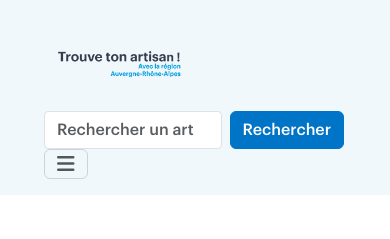
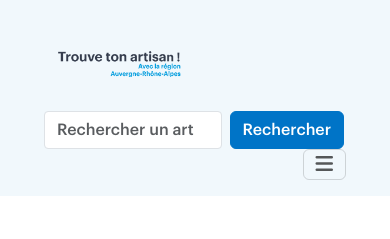
Before and after one commit to SINJ1/TrouveTonArtisan, an Angular app: page / in a window 390 px wide. Shown: the top 239 px of the page. Built offline with nearby package versions, Linux system fonts and the light colour scheme.

Commit message:
Navlink responsive

```diff
--- a/src/app/header/header.component.scss
+++ b/src/app/header/header.component.scss
@@ -1,23 +1,29 @@
 .navbar {
     padding: 1rem 2rem;
     background-color: var(--color1);
+    display: flex;
+    justify-content: space-between;
+    align-items: center;
 }
+
 .navbar-brand {
     font-weight: bold;
     font-size: 1.5rem;
 }
+
 .navbar-brand span {
     display: block;
     font-size: 0.8rem;
     color: var(--color2);
 }
+
 .nav-link {
     font-size: 1rem;
     color: #000;
     margin-right: 1.5rem;
 }
 
-.btn-primary{
+.btn-primary {
     background-color: var(--color2);
     border-color: var(--color2);
 }
@@ -26,15 +32,16 @@
     display: flex;
     align-items: center;
 }
+
 .form-control {
     border-radius: 0.25rem;
     margin-right: 0.5rem;
 }
 
-@media (max-width: 425px) {
-
-    button {
-        display: flex;
+/* ✅ Fix responsive */
+@media (max-width: 768px) {
+    .navbar-toggler {
+        margin-left: auto;
     }
     img {
         width: 150px;
@@ -46,19 +53,22 @@
         width: 100px;
     }
 }
+
 @media (min-width: 426px) {
-
+    .navbar-toggler {
+        margin-left: auto;
+    }
     img {
-        width: 250px;
-
+        width: 150px;
     }
     form {
-        width: 350px;
+        width: 300px;
     }
     select {
-        width: 150px;
+        width: 100px;
     }
 }
+
 @media (min-width: 1024px) {
     img {
         width: 250px;
```
